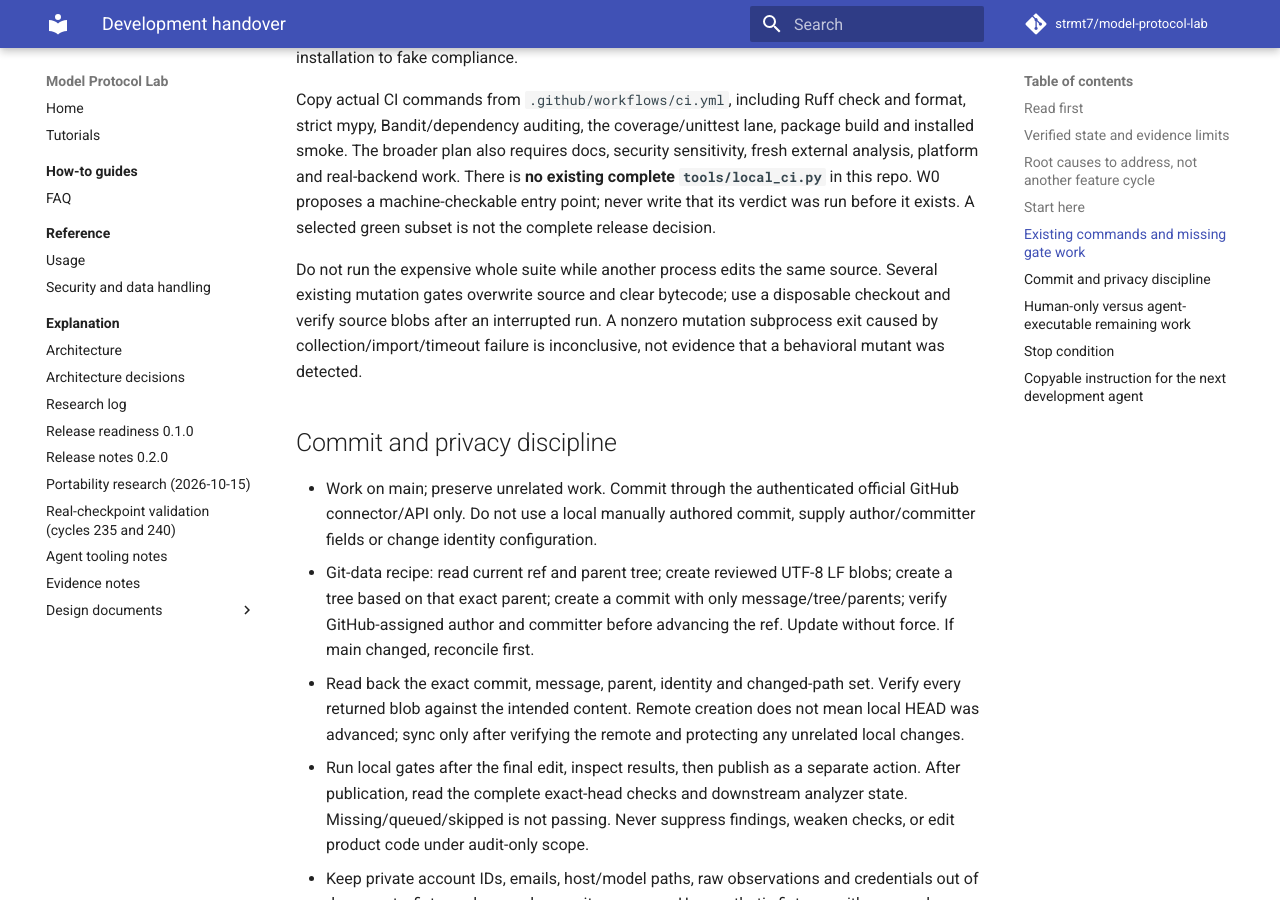
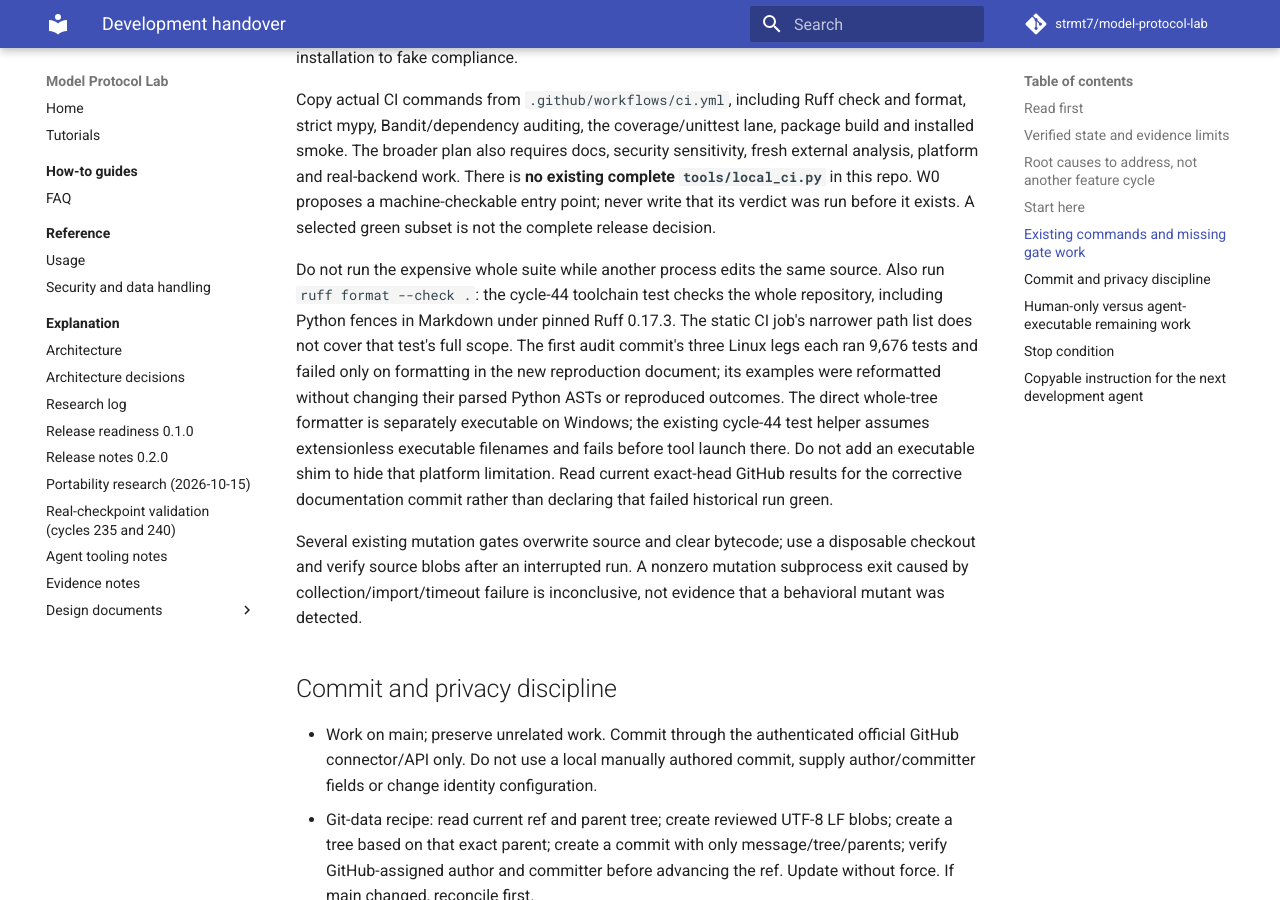
Before and after one commit to strmt7/model-protocol-lab, an MkDocs documentation site: the page built from docs/HANDOVER.md, in a window 1280 px wide and 900 px high, scrolled down 2280 px. Built offline with MkDocs 1.6.1 and Material for MkDocs 9.7.7, drawn with Linux system fonts in a browser that asks for light colours; comment, search, counter and statistics services are not loaded.

Commit message:
docs: format audit examples and complete verification recipe

```diff
--- a/docs/HANDOVER.md
+++ b/docs/HANDOVER.md
@@ -97,7 +97,19 @@ a machine-checkable entry point; never write that its verdict was run before
 it exists. A selected green subset is not the complete release decision.
 
 Do not run the expensive whole suite while another process edits the same
-source. Several existing mutation gates overwrite source and clear bytecode;
+source. Also run `ruff format --check .`: the cycle-44 toolchain test checks
+the whole repository, including Python fences in Markdown under pinned Ruff
+0.17.3. The static CI job's narrower path list does not cover that test's full
+scope. The first audit commit's three Linux legs each ran 9,676 tests and
+failed only on formatting in the new reproduction document; its examples were
+reformatted without changing their parsed Python ASTs or reproduced outcomes.
+The direct whole-tree formatter is separately executable on Windows; the
+existing cycle-44 test helper assumes extensionless executable filenames and
+fails before tool launch there. Do not add an executable shim to hide that
+platform limitation. Read current exact-head GitHub results for the corrective
+documentation commit rather than declaring that failed historical run green.
+
+Several existing mutation gates overwrite source and clear bytecode;
 use a disposable checkout and verify source blobs after an interrupted run.
 A nonzero mutation subprocess exit caused by collection/import/timeout failure
 is inconclusive, not evidence that a behavioral mutant was detected.
```
Also changed, not shown: docs/audit/2026-11-10/PLAN.md (+1 -0 lines), docs/audit/2026-11-10/REPRODUCTIONS.md (+55 -30 lines), docs/audit/2026-11-10/evidence.json (+40 -2 lines).
